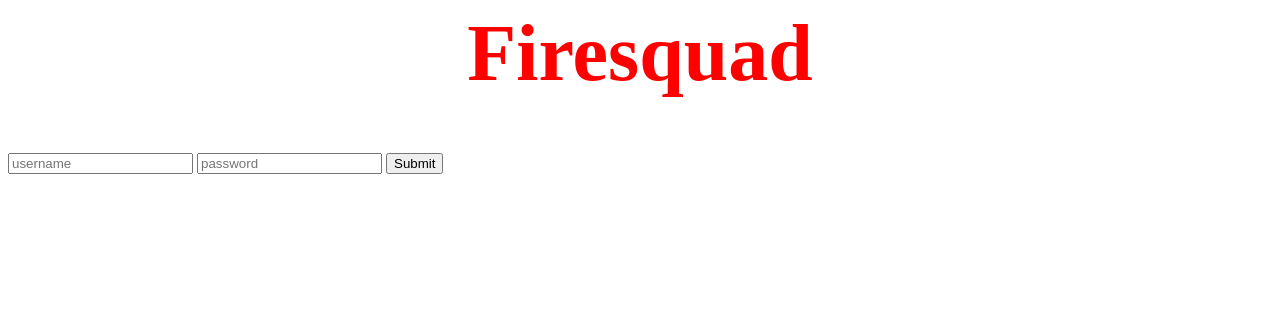
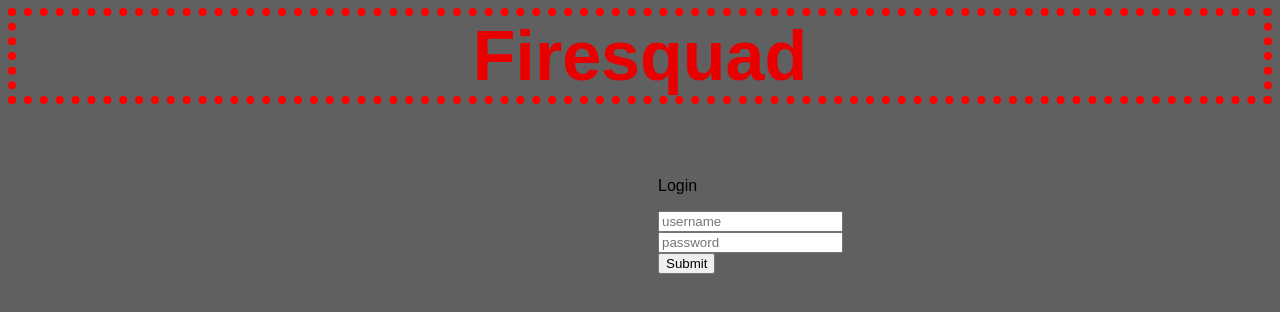
Before and after one commit to Andolio/firesquad.github.io, a plain HTML site: page index.html in a window 1280 px wide. Drawn offline with Linux system fonts and the light colour scheme.

Commit message:
update login

```diff
--- /dev/null
+++ b/index.css
@@ -0,0 +1,30 @@
+body {
+	background-color:rgb(96,96,96) ;
+}
+
+#Firesquad {
+	color: rgb(232,0,0);
+	text-align: center;
+	font-family: Arial;
+	font-size: 70px;
+	border-style: dotted;
+	border-color: red;
+	border-width: 8px;
+
+}
+
+#Login {
+
+
+	width: 180px;
+	height: 100px;
+	padding-top: 10px;
+	padding-left: 650px;
+
+
+}
+
+
+input {
+	position: center;
+}
--- a/index.html
+++ b/index.html
@@ -1,17 +1,26 @@
 <html>
 <head>
 	<title>Firesquad</title>
+	<link rel="stylesheet" type="text/css" href="index.css">
 </head>
 <body>
-	<h1 style="text-align: center; font-size: 80px; color:red">
+	<div>
+	<h1 id="Firesquad">
 		Firesquad
 	</h1>
+	</div>
 
-	<form>
-		<input name="username" type="text" placeholder="username">
-		<input name="password" type="password" placeholder="password">
-		<input type="submit">
 
-	</form>
+	<div id="Login">
+
+		<form>
+			<p style="font-family: Arial">Login</p>
+			<input name="username" type="text" placeholder="username">
+			<input name="password" type="password" placeholder="password">
+			<input type="submit">
+		</form>
+
+	</div>
+
 </body>
 </html>
```
